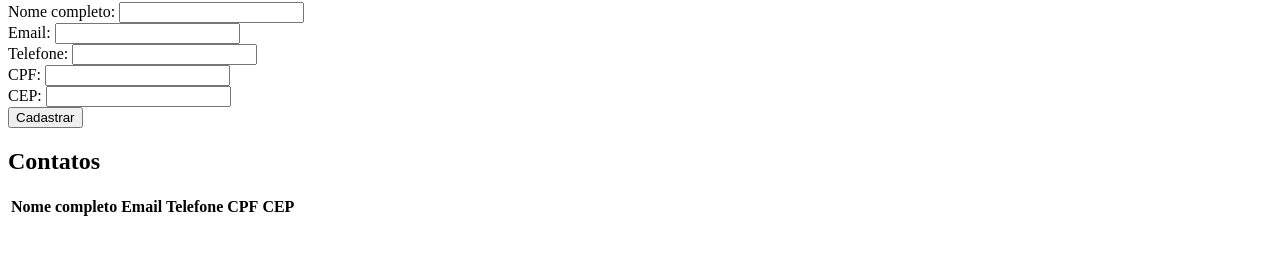
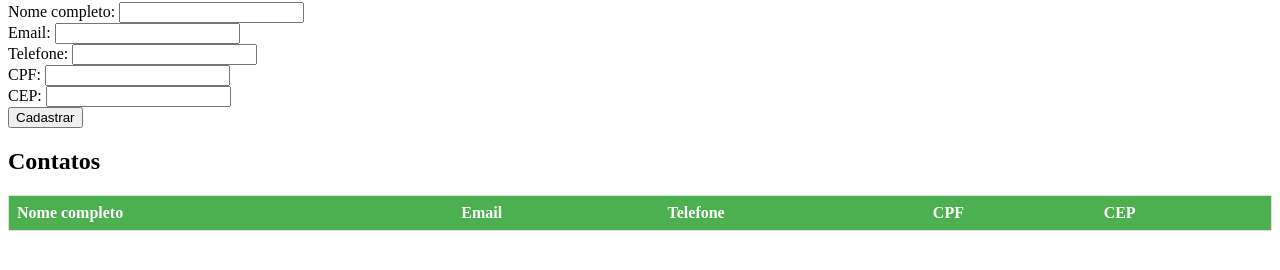
Before and after one commit to LucasGMads/projeto_agenda-de-contatos, a plain HTML site: page index.html in a window 1280 px wide. Shown: the part 78-348 px from the top of the page. Drawn offline with Linux system fonts and the light colour scheme.

Commit message:
agenda-de-contatos

```diff
--- a/index.html
+++ b/index.html
@@ -4,6 +4,26 @@
     <meta charset="UTF-8">
     <meta name="viewport" content="width=device-width, initial-scale=1.0">
     <title>Formulário de Contatos</title>
+    <style>
+        /* Estilize a tabela conforme desejado */
+        table {
+            border-collapse: collapse;
+            width: 100%;
+            border: 1px solid #ddd;
+        }
+        th, td {
+            padding: 8px;
+            text-align: left;
+            border-bottom: 1px solid #ddd;
+        }
+        tr:nth-child(even) {
+            background-color: #f2f2f2;
+        }
+        th {
+            background-color: #4CAF50;
+            color: white;
+        }
+    </style>
 </head>
 <body>
     <h1>Adicionar Contato</h1>
```
